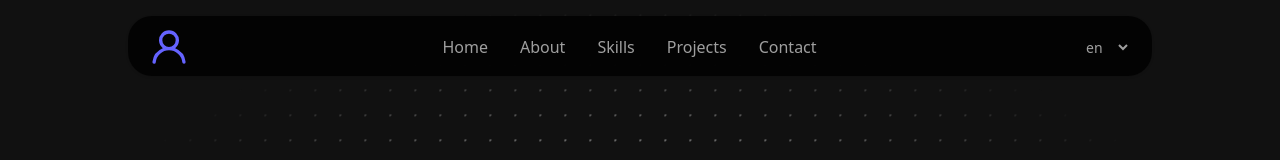
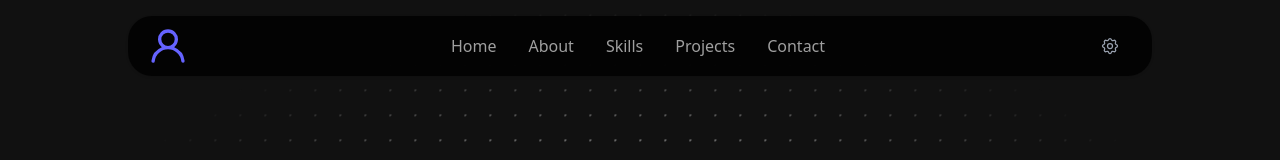
Before and after one commit to nell-shark/nell-shark.github.io, a React (Vite) app: page / in a window 1280 px wide. Shown: the top 160 px of the page. Built offline with nearby package versions, Linux system fonts and the light colour scheme.

Commit message:
Add LanguageButton and LanguageModal components; remove LanguageSelect

```diff
--- /dev/null
+++ b/src/components/Navbar/LanguageButton/LanguageButton.tsx
@@ -0,0 +1,28 @@
+import { ButtonHTMLAttributes } from 'react';
+
+type LanguageButtonProps = ButtonHTMLAttributes<HTMLButtonElement>;
+
+export function LanguageButton(props: Readonly<LanguageButtonProps>) {
+  return (
+    <button
+      {...props}
+      className='cursor-pointer rounded-md border-none px-3 py-1 text-sm text-gray-400 transition duration-300 hover:text-white'
+    >
+      <svg
+        className='h-5 w-5'
+        fill='none'
+        stroke='currentColor'
+        strokeWidth={1.5}
+        viewBox='0 0 24 24'
+        xmlns='http://www.w3.org/2000/svg'
+      >
+        <path
+          strokeLinecap='round'
+          strokeLinejoin='round'
+          d='M10.325 4.317c.426-1.756 2.924-1.756 3.35 0a1.724 1.724 0 002.573 1.066c1.543-.94 3.31.826 2.37 2.37a1.724 1.724 0 001.066 2.572c1.756.426 1.756 2.924 0 3.35a1.724 1.724 0 00-1.066 2.573c.94 1.543-.827 3.31-2.37 2.37a1.724 1.724 0 00-2.572 1.066c-.426 1.756-2.924 1.756-3.35 0a1.724 1.724 0 00-2.573-1.066c-1.543.94-3.31-.827-2.37-2.37a1.724 1.724 0 00-1.066-2.572c-1.756-.426-1.756-2.924 0-3.35a1.724 1.724 0 001.066-2.573c-.94-1.543.826-3.31 2.37-2.37.996.608 2.295.07 2.572-1.066z'
+        />
+        <path strokeLinecap='round' strokeLinejoin='round' d='M15 12a3 3 0 11-6 0 3 3 0 016 0z' />
+      </svg>
+    </button>
+  );
+}
--- /dev/null
+++ b/src/components/Navbar/LanguageButton/index.ts
@@ -0,0 +1 @@
+export * from './LanguageButton';
--- /dev/null
+++ b/src/components/Navbar/LanguageModal/LanguageModal.tsx
@@ -0,0 +1,49 @@
+import { useEffect } from 'react';
+import { useTranslation } from 'react-i18next';
+
+type LanguageModalProps = {
+  onClose: () => void;
+};
+
+export function LanguageModal({ onClose }: Readonly<LanguageModalProps>) {
+  const { i18n } = useTranslation();
+  const languages = Object.keys(i18n.services.resourceStore.data);
+
+  const changeLanguage = (lang: string) => {
+    i18n.changeLanguage(lang);
+    onClose();
+  };
+
+  useEffect(() => {
+    document.body.style.overflow = 'hidden';
+    return () => {
+      document.body.style.overflow = '';
+    };
+  }, []);
+
+  return (
+    <button className='fixed inset-0 z-50 flex items-center justify-center backdrop-blur-sm' onClick={onClose}>
+      <button className='w-[90%] max-w-sm rounded-xl bg-[#111] p-6 shadow-xl' onClick={e => e.stopPropagation()}>
+        <div className='mb-4 flex items-center justify-between'>
+          <h2 className='text-lg text-white'>Select Language</h2>
+          <button onClick={onClose} className='cursor-pointer text-xl text-white hover:text-red-400'>
+            &times;
+          </button>
+        </div>
+        <ul className='space-y-2'>
+          {languages.map(lang => (
+            <li key={lang}>
+              <button
+                onClick={() => changeLanguage(lang)}
+                className='flex w-full cursor-pointer items-center justify-center gap-2 rounded-md bg-white/10 px-4 py-2 text-white hover:bg-white/20'
+                title={lang}
+              >
+                {lang}
+              </button>
+            </li>
+          ))}
+        </ul>
+      </button>
+    </button>
+  );
+}
--- /dev/null
+++ b/src/components/Navbar/LanguageModal/index.ts
@@ -0,0 +1 @@
+export * from './LanguageModal';
--- a/src/components/Navbar/LanguageSelect/LanguageSelect.tsx
+++ /dev/null
@@ -1,29 +0,0 @@
-import { useTranslation } from 'react-i18next';
-
-const LANGUAGES = ['en', 'ru'];
-
-type LanguageSelectProps = {
-  className?: string;
-};
-
-export function LanguageSelect({ className = '' }: Readonly<LanguageSelectProps>) {
-  const { i18n } = useTranslation();
-
-  function handleChangeLanguage(lang: string) {
-    i18n.changeLanguage(lang);
-  }
-
-  return (
-    <select
-      onChange={e => handleChangeLanguage(e.target.value)}
-      value={i18n.language}
-      className={`rounded-md border border-none bg-transparent px-3 py-1 text-sm text-[rgb(159,159,159)] transition duration-400 hover:text-white focus:outline-none ${className}`}
-    >
-      {LANGUAGES.map(lang => (
-        <option key={lang} value={lang} className='bg-[#111111] text-white'>
-          {lang}
-        </option>
-      ))}
-    </select>
-  );
-}
--- a/src/components/Navbar/LanguageSelect/index.ts
+++ /dev/null
@@ -1 +0,0 @@
-export * from './LanguageSelect';
--- a/src/components/Navbar/Navbar.tsx
+++ b/src/components/Navbar/Navbar.tsx
@@ -1,44 +1,49 @@
-import { useEffect, useState } from 'react';
+import { useEffect, useMemo, useState } from 'react';
 import { useTranslation } from 'react-i18next';
 
 import Logo from '@/assets/images/logo.svg';
-import { LanguageSelect } from '@/components/Navbar/LanguageSelect';
+import { LanguageButton } from '@/components/Navbar/LanguageButton';
+import { LanguageModal } from '@/components/Navbar/LanguageModal';
 import { NavbarItem } from '@/components/Navbar/NavbarItem';
 
 export function Navbar() {
   const { t } = useTranslation();
   const [scrolled, setScrolled] = useState(false);
+  const [modalOpen, setModalOpen] = useState(false);
+
   const background = scrolled ? 'bg-background/80' : 'bg-black/80';
 
-  const NAVBAR_ITEMS = [
-    { label: t('navbar.items.home'), href: '#home' },
-    { label: t('navbar.items.about'), href: '#about' },
-    { label: t('navbar.items.skills'), href: '#skills' },
-    { label: t('navbar.items.projects'), href: '#projects' },
-    { label: t('navbar.items.contact'), href: '#contact' }
-  ];
+  const NAVBAR_ITEMS = useMemo(
+    () => [
+      { label: t('navbar.items.home'), href: '#home' },
+      { label: t('navbar.items.about'), href: '#about' },
+      { label: t('navbar.items.skills'), href: '#skills' },
+      { label: t('navbar.items.projects'), href: '#projects' },
+      { label: t('navbar.items.contact'), href: '#contact' }
+    ],
+    [t]
+  );
 
   useEffect(() => {
-    function handleScroll() {
-      setScrolled(window.scrollY > 10);
-    }
-
+    const handleScroll = () => setScrolled(window.scrollY > 10);
     window.addEventListener('scroll', handleScroll);
     handleScroll();
-
-    return () => {
-      window.removeEventListener('scroll', handleScroll);
-    };
+    return () => window.removeEventListener('scroll', handleScroll);
   }, []);
 
   return (
     <>
+      {/* Small screen language select */}
       <div className='absolute top-4 right-4 z-50 sm:hidden'>
-        <LanguageSelect />
+        <LanguageButton onClick={() => setModalOpen(true)} />
       </div>
 
+      {/* Language modal */}
+      {modalOpen && <LanguageModal onClose={() => setModalOpen(false)} />}
+
+      {/* Medium and large screens */}
       <header
-        className={`fixed inset-x-0 top-4 z-40 mx-auto h-[60px] w-full max-w-screen-lg rounded-3xl border border-transparent px-5 shadow-sm backdrop-blur-[10px] transition-colors duration-300 ${background} isolate max-sm:hidden`}
+        className={`fixed inset-x-0 top-4 z-40 mx-auto h-[60px] w-full max-w-screen-lg rounded-3xl px-5 shadow-sm backdrop-blur-[10px] transition-colors duration-300 ${background} max-sm:hidden`}
       >
         <div className='mx-auto flex h-[60px] w-full items-center justify-between'>
           <img src={Logo} alt='Logo' width='40' height='40' />
@@ -49,7 +54,7 @@ export function Navbar() {
               ))}
             </ul>
           </nav>
-          <LanguageSelect />
+          <LanguageButton onClick={() => setModalOpen(true)} />
         </div>
       </header>
     </>
```
